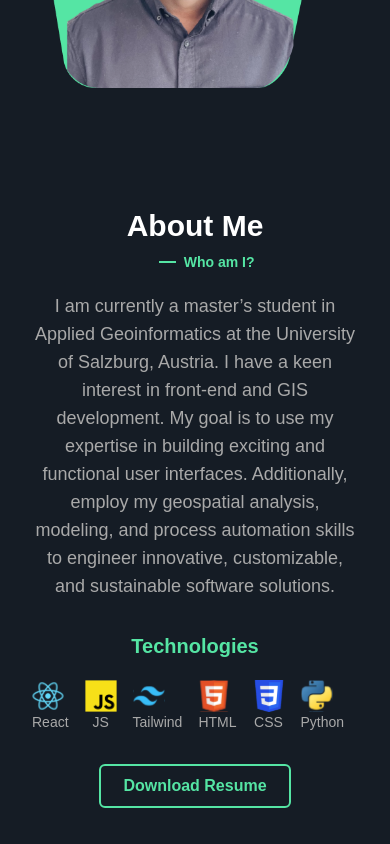
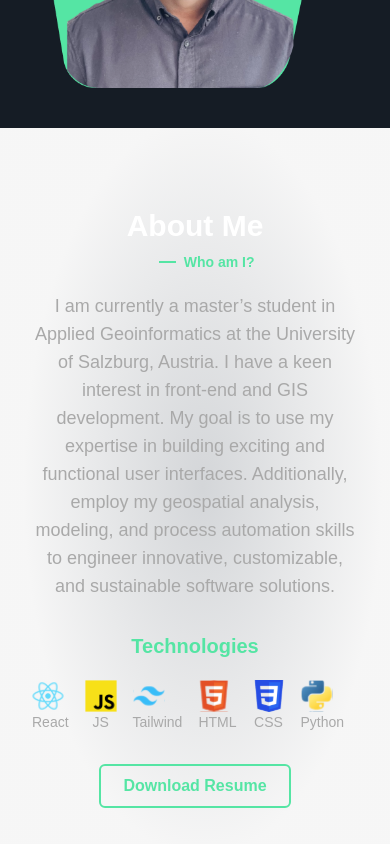
Before and after one commit to Nimrod2022/portfolio-mandela, a React (Vite) app: page / in a window 390 px wide. Shown: the part 780-1624 px from the top of the page. Built offline with nearby package versions, Linux system fonts and the light colour scheme; a web font is replaced by a local one.

Commit message:
about background

```diff
--- a/src/components/Home/About.jsx
+++ b/src/components/Home/About.jsx
@@ -5,7 +5,7 @@ const About = ({ darkMode }) => {
   return (
     <>
       <div id="/about" className={darkMode ? "dark" : ""}>
-        <div className="dark:bg-[#151C25] bg-[#F0F0F4] md:gap-16 px-8 md:px-80 satoshi md:flex md:pt-40 pt-10  justify-center ">
+        <div className=" dark:aboutDark aboutLight md:gap-16 px-8 md:px-80 satoshi md:flex md:pt-40 pt-10  justify-center ">
           {/* Image */}
 
           <img
--- a/src/index.css
+++ b/src/index.css
@@ -37,8 +37,14 @@
 /* Projects styling */
 
 
+.aboutDark{
+  background: radial-gradient(46.04% 48.81% at 52% 47.22%, rgba(85, 229, 164, 0.05) 0%, rgba(84, 84, 84, 0.10) 100%);
+}
 
+.aboutLight{
+  background: radial-gradient(46.04% 48.81% at 52% 47.22%, rgba(38, 49, 63, 0.2) 0%, rgba(211, 211, 211, 0.2) 100%);
 
+}
 .image{
   /* Width:565px;
   Height:320px; */
```
